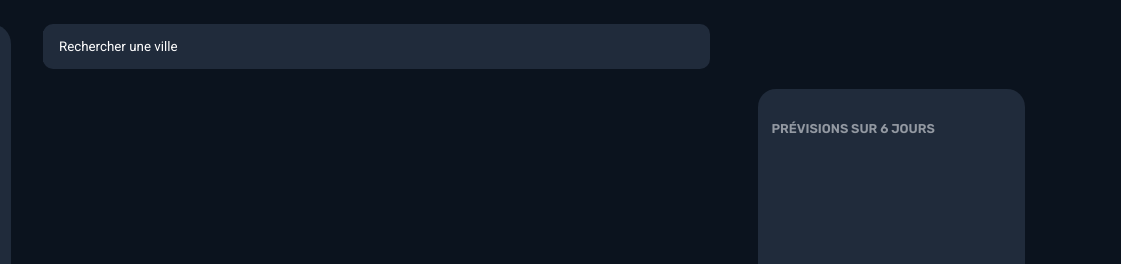
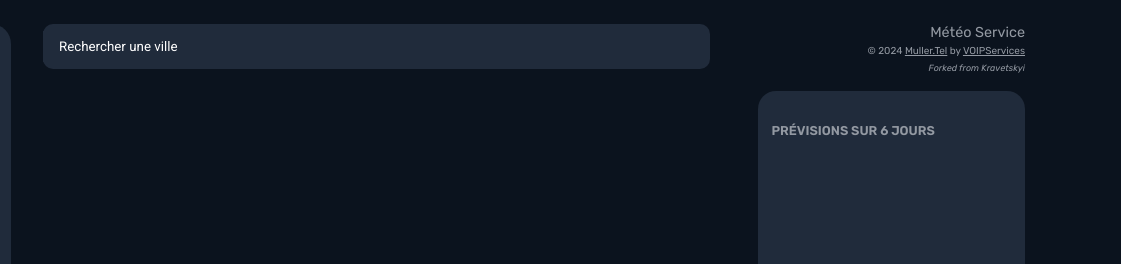
Before and after one commit to fouille/weather-app, a website built with Parcel: page index.html in a window 1280 px wide. Shown: the top 264 px of the page, 159-1280 px from the left. Built offline with nearby package versions, Linux system fonts and the light colour scheme; no server answers; a web font is replaced by a local one.

Commit message:
add copyright

```diff
--- a/index.html
+++ b/index.html
@@ -95,7 +95,7 @@
         </div>
         <!-- start of seven day forecast section -->
         <div class="seven-day">
-          <div class="empty-container"></div>
+          <div class="empty-container"><p class="nav-text copyright">Météo Service<br><small>© 2024 <a href="https://muller.tel" target="_blank">Muller.Tel</a> by <a href="https://voipservices.fr" target="_blank">VOIPServices</a></small><br><i>Forked from Kravetskyi</i></p></div>
           <div class="s-d-forecast">
             <div class="s-d-text">
               <p class="hourly-text">PRÉVISIONS SUR 6 JOURS</p>
--- a/src/css/root.css
+++ b/src/css/root.css
@@ -108,3 +108,23 @@ ul {
   opacity: 0;
   cursor: default;
 }
+
+.copyright {
+  text-align: right;
+}
+
+.copyright small {
+  font-size: x-small;
+}
+
+.copyright a {
+  color: var(--grey-font);
+}
+
+.copyright a:hover {
+  color: blueviolet;
+}
+
+.copyright i {
+  font-size: xx-small;
+}
```
